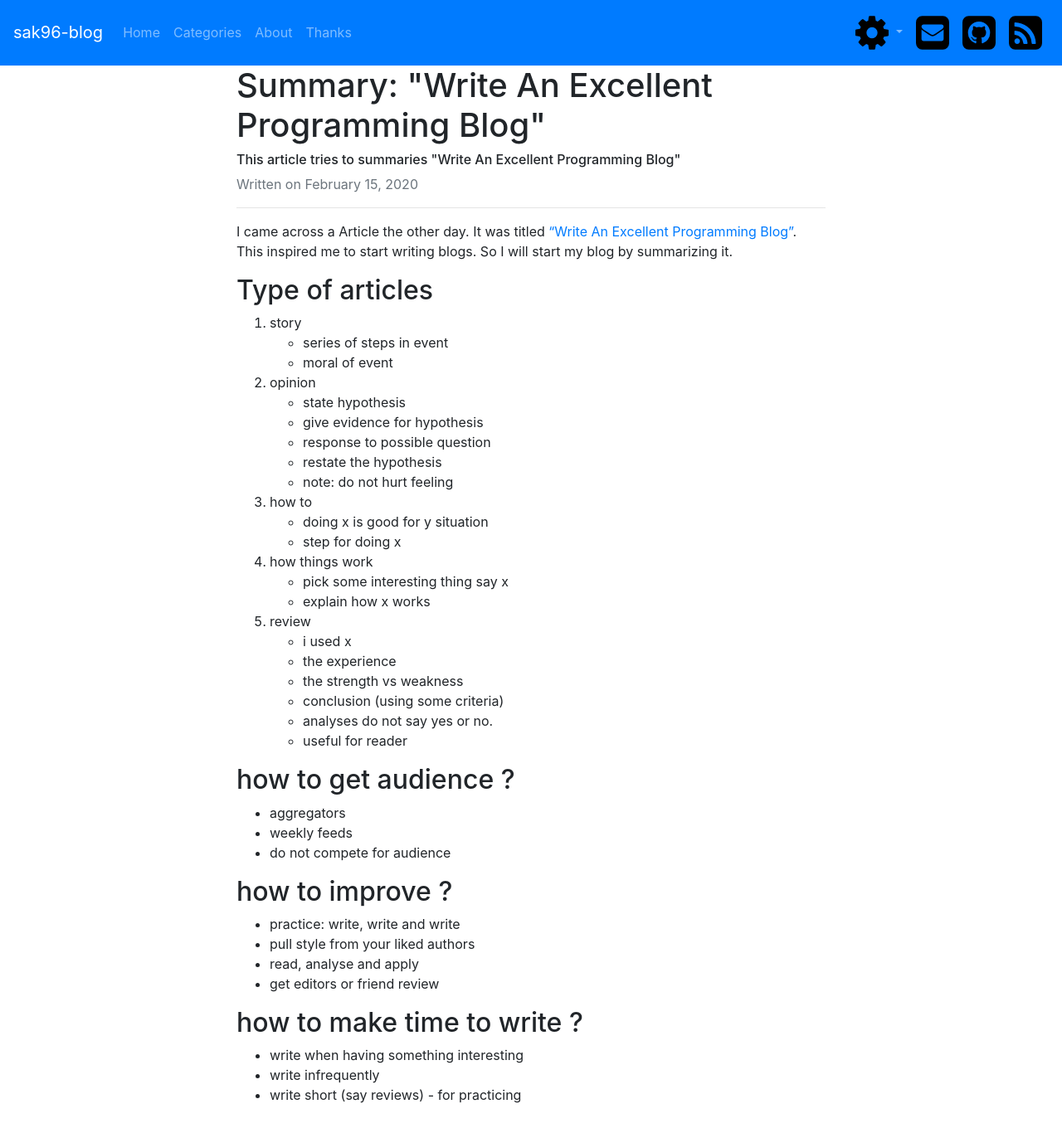
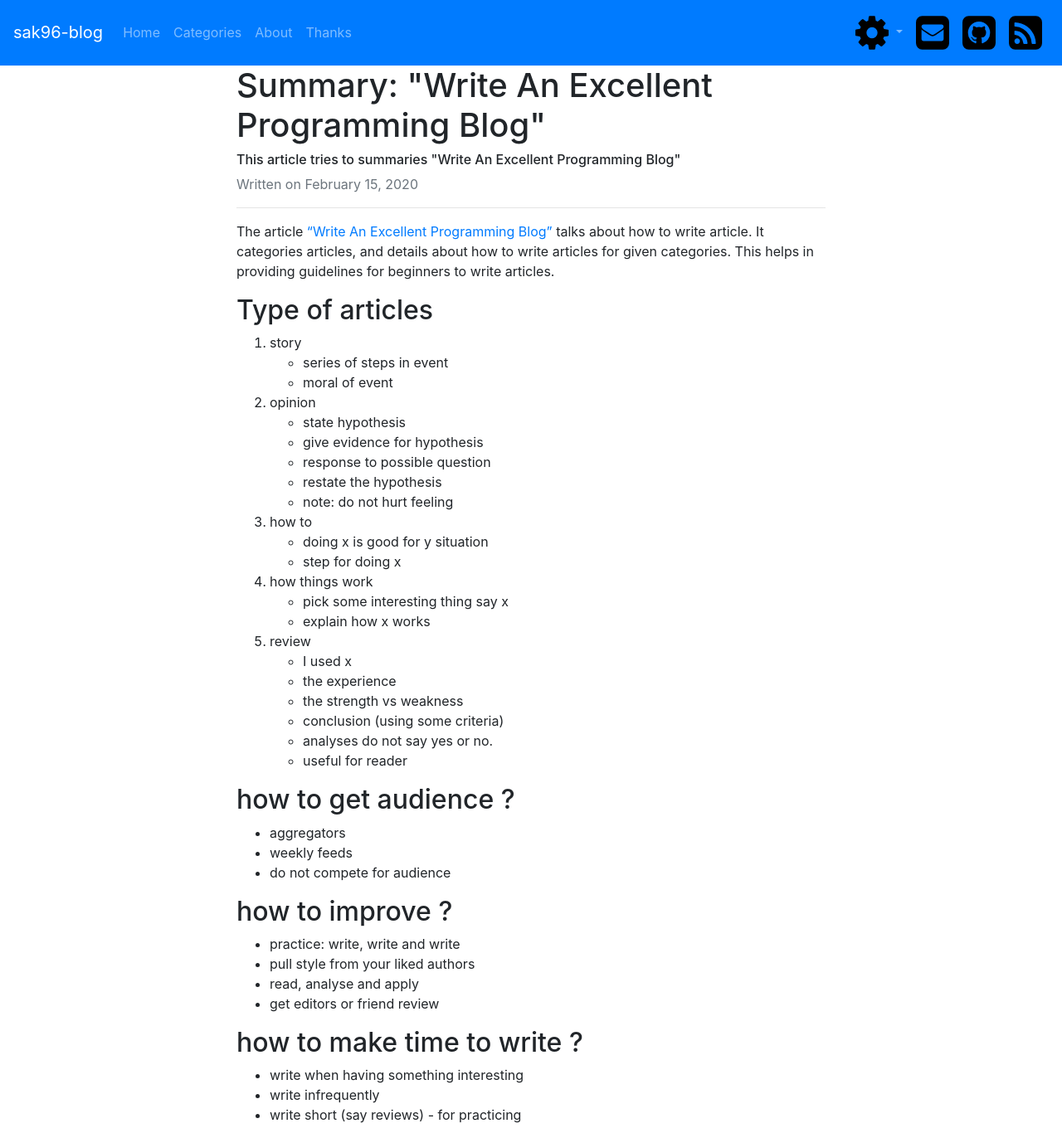
Before and after one commit to aakash-kori/aakash-kori.github.io, a Jekyll site: the page built from _posts/2020-2-15-summary-write-an-excellent-programming-blog.md, in a window 1280 px wide. Shown: the whole page at 83% size. Built offline with Jekyll 4.4.1, drawn with Linux system fonts in a browser that asks for light colours; before the commit the page ends 1348 px from its top, so only the background shows below that.

Commit message:
modified summary: write programming blog

```diff
--- a/_posts/2020-2-15-summary-write-an-excellent-programming-blog.md
+++ b/_posts/2020-2-15-summary-write-an-excellent-programming-blog.md
@@ -5,7 +5,7 @@ category: "summary"
 tags: ["writing", "articles"]
 desc: This article tries to summaries "Write An Excellent Programming Blog"
 ---
-I came across a Article the other day. It was titled ["Write An Excellent Programming Blog"](http://bit.ly/excellent-blog). This inspired me to start writing blogs. So I will start my blog by summarizing it.
+The article ["Write An Excellent Programming Blog"](http://bit.ly/excellent-blog) talks about how to write article. It categories articles, and details about how to write articles for given categories. This helps in providing guidelines for beginners to write articles.
 
 ## Type of articles
 1. story
@@ -28,7 +28,7 @@ I came across a Article the other day. It was titled ["Write An Excellent Progra
     - explain how x works
 
 1. review
-    - i used x
+    - I used x
     - the experience
     - the strength vs weakness
     - conclusion (using some criteria)
```
